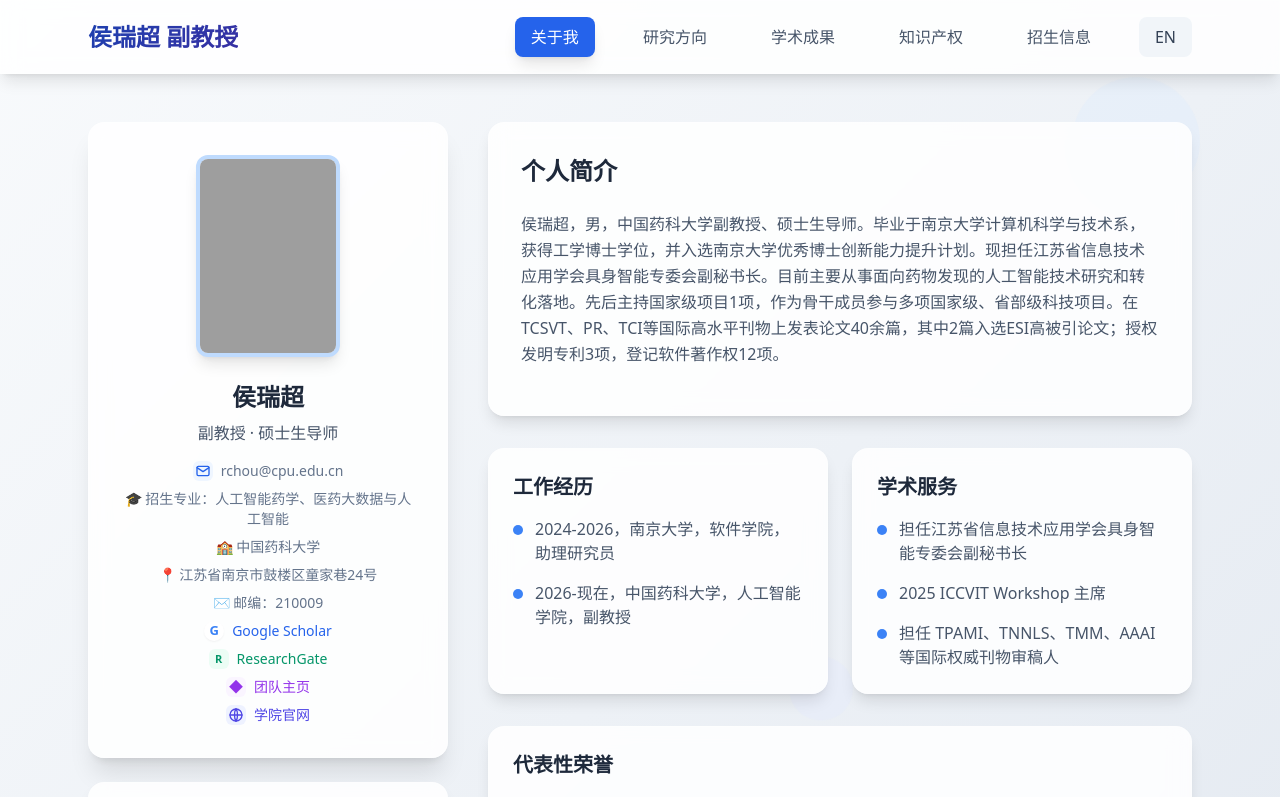
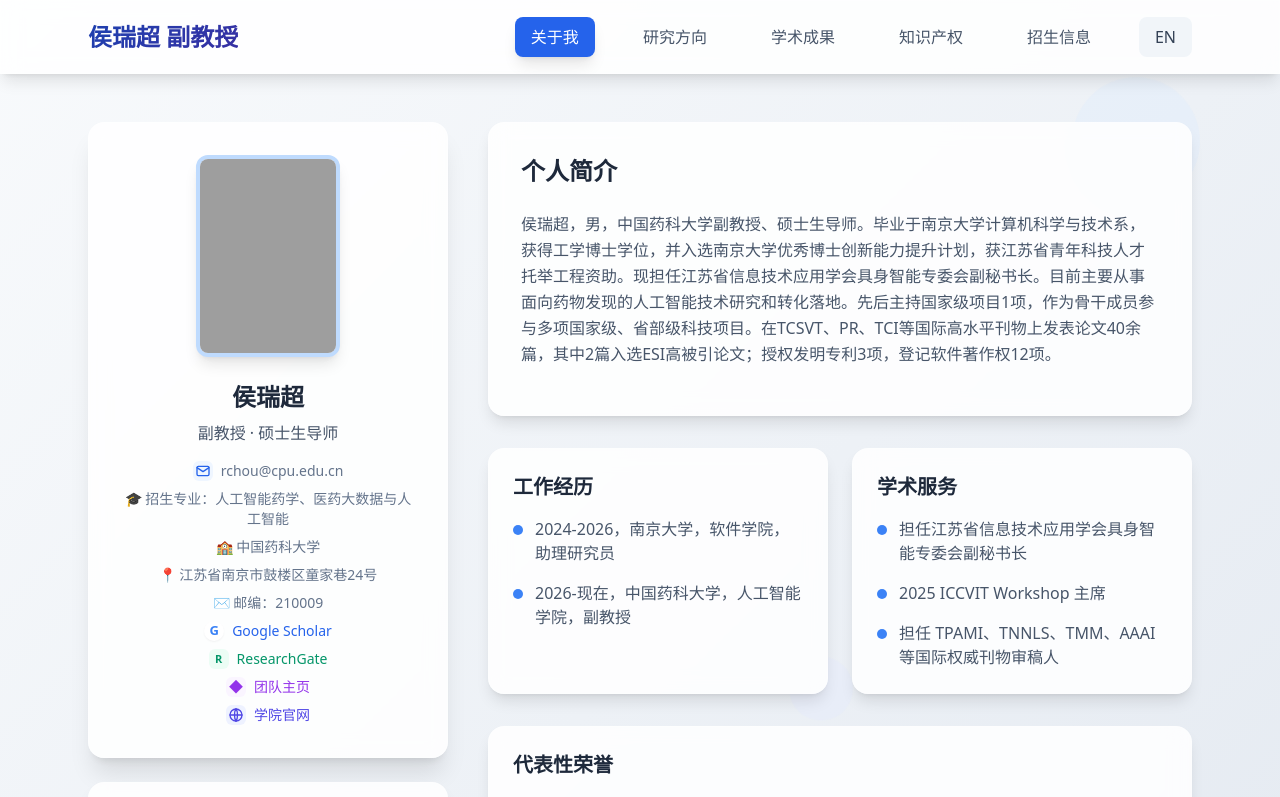
Before and after one commit to hourc94/hourc94.github.io, a Next.js app: page / in a window 1280 px wide. Shown: the top 797 px of the page. Built offline with nearby package versions, Linux system fonts and the light colour scheme; grey boxes are pictures that could not be loaded.

Commit message:
Add talent support to biography

```diff
--- a/app/page.tsx
+++ b/app/page.tsx
@@ -257,7 +257,7 @@ export default function Page() {
             collegeWebsite: '学院官网',
             introTitle: '个人简介',
             intro: [
-                '侯瑞超，男，中国药科大学副教授、硕士生导师。毕业于南京大学计算机科学与技术系，获得工学博士学位，并入选南京大学优秀博士创新能力提升计划。现担任江苏省信息技术应用学会具身智能专委会副秘书长。目前主要从事面向药物发现的人工智能技术研究和转化落地。先后主持国家级项目1项，作为骨干成员参与多项国家级、省部级科技项目。在TCSVT、PR、TCI等国际高水平刊物上发表论文40余篇，其中2篇入选ESI高被引论文；授权发明专利3项，登记软件著作权12项。',
+                '侯瑞超，男，中国药科大学副教授、硕士生导师。毕业于南京大学计算机科学与技术系，获得工学博士学位，并入选南京大学优秀博士创新能力提升计划，获江苏省青年科技人才托举工程资助。现担任江苏省信息技术应用学会具身智能专委会副秘书长。目前主要从事面向药物发现的人工智能技术研究和转化落地。先后主持国家级项目1项，作为骨干成员参与多项国家级、省部级科技项目。在TCSVT、PR、TCI等国际高水平刊物上发表论文40余篇，其中2篇入选ESI高被引论文；授权发明专利3项，登记软件著作权12项。',
             ],
             workTitle: '工作经历',
             work: [
@@ -318,7 +318,7 @@ export default function Page() {
             collegeWebsite: 'College Profile',
             introTitle: 'Biography',
             intro: [
-                'Ruichao Hou is an Associate Professor and Master Supervisor at China Pharmaceutical University. He received his Ph.D. in Engineering from the Department of Computer Science and Technology, Nanjing University, and was selected for the Excellent Doctoral Innovation Capability Enhancement Program of Nanjing University. He currently serves as Deputy Secretary-General of the Embodied Intelligence Committee of Jiangsu Information Technology Application Society. His current research focuses on artificial intelligence technologies for drug discovery and translational applications. He has led one national-level project and participated as a key member in multiple national and provincial science and technology projects. He has published over 40 papers in leading international venues including TCSVT, PR, and TCI, with two ESI Highly Cited Papers; he has been granted 3 invention patents and registered 12 software copyrights.',
+                'Ruichao Hou is an Associate Professor and Master Supervisor at China Pharmaceutical University. He received his Ph.D. in Engineering from the Department of Computer Science and Technology, Nanjing University, and was selected for the Excellent Doctoral Innovation Capability Enhancement Program of Nanjing University and funded by the Jiangsu Provincial Young Science and Technology Talent Support Program. He currently serves as Deputy Secretary-General of the Embodied Intelligence Committee of Jiangsu Information Technology Application Society. His current research focuses on artificial intelligence technologies for drug discovery and translational applications. He has led one national-level project and participated as a key member in multiple national and provincial science and technology projects. He has published over 40 papers in leading international venues including TCSVT, PR, and TCI, with two ESI Highly Cited Papers; he has been granted 3 invention patents and registered 12 software copyrights.',
             ],
             workTitle: 'Work Experience',
             work: [
```
